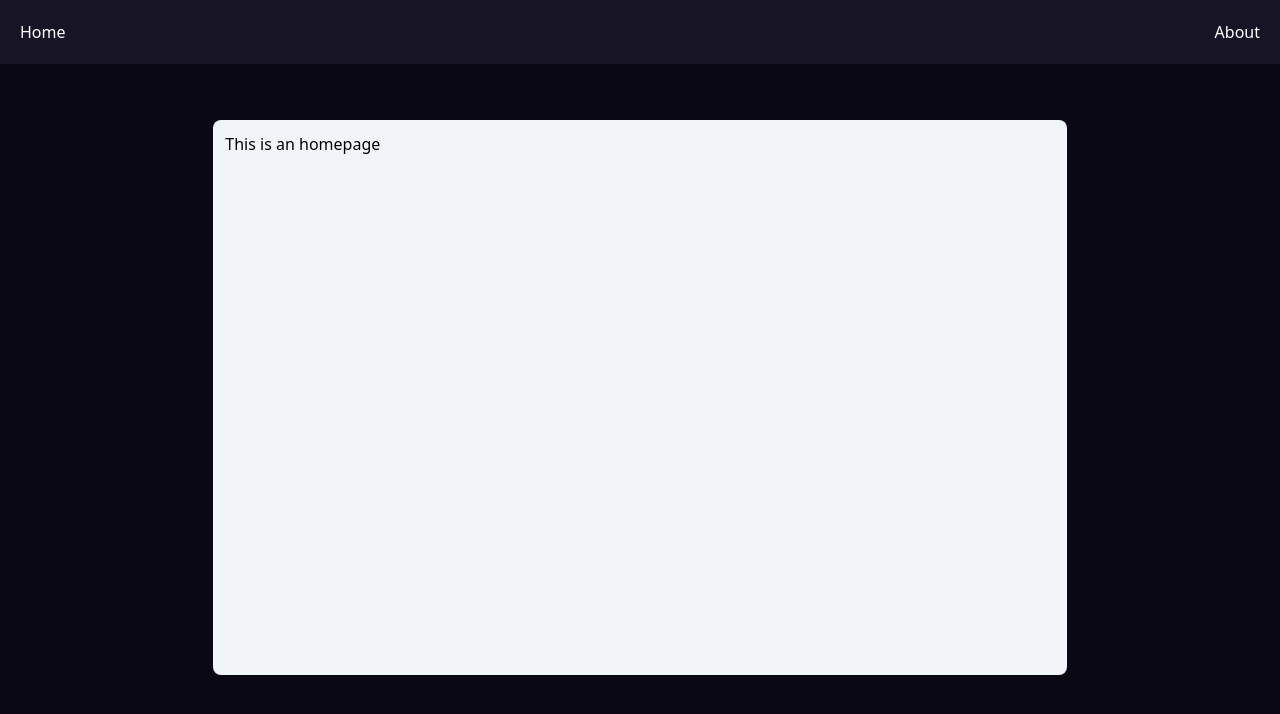
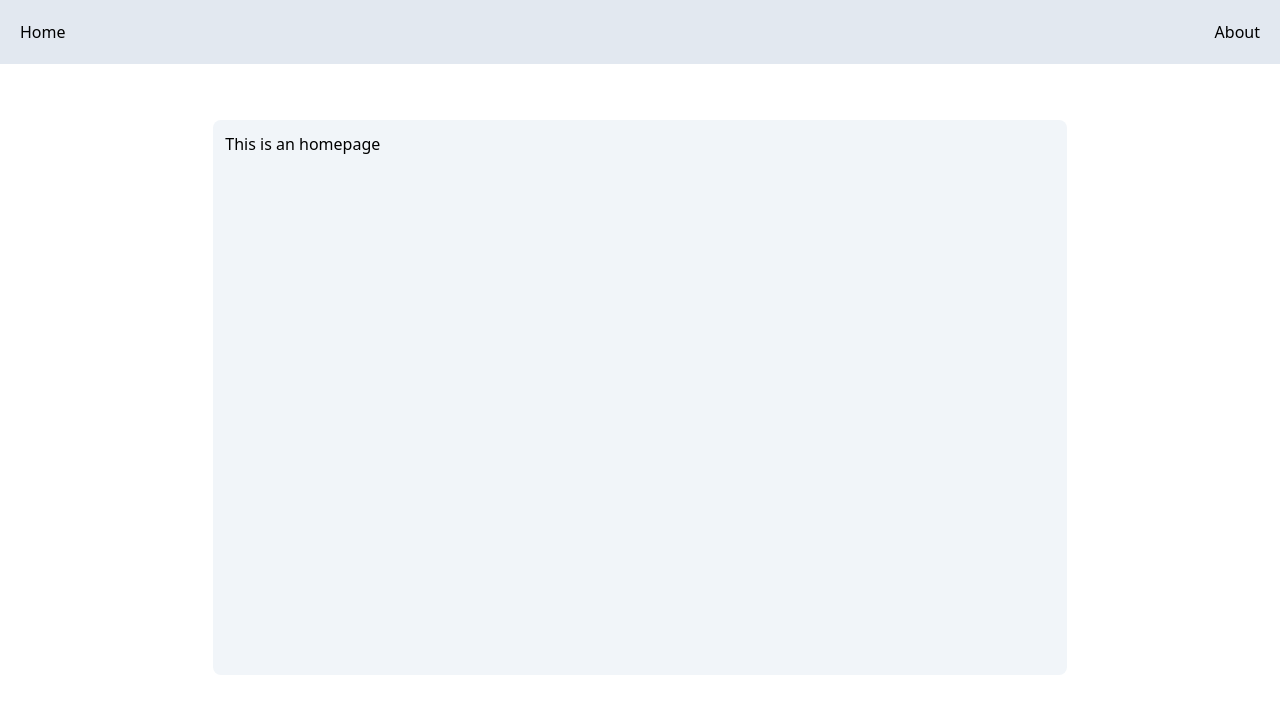
Before and after one commit to Brickbird911/brickbird.se, a Next.js app: page / in a window 1280 px wide. Shown: the top 714 px of the page. Built offline with nearby package versions, Linux system fonts and the light colour scheme.

Commit message:
renamed some stuff

```diff
--- a/components/Nav.tsx
+++ b/components/Topnav.tsx
@@ -1,8 +1,8 @@
 import Link from "next/link";
 
-export default function Nav () {
+export default function topnav () {
 	return (
-		<div className="w-screen flex items-center h-16 text-white bg-[#161425]">
+		<div className="w-screen flex items-center h-16 text-black dark:text-white bg-slate-200 dark:bg-[#161425]">
 			<Link className="ml-5" href="/">Home</Link>
 			<div className="ml-auto order-2 mr-5">
 				<Link href="/about">About</Link>
--- a/pages/about.tsx
+++ b/pages/about.tsx
@@ -1,9 +1,9 @@
-import Nav from '@/components/Nav'
+import Topnav from '@/components/Topnav'
 
 export default function About() {
 	return(
 		<main className="w-screen h-screen bg-white dark:bg-[#080713]">
-			<Nav />
+			<Topnav />
 			<div className='w-screen h-5/6 flex items-center justify-center'>
 				<div className='w-4/6 h-5/6 bg-slate-100 dark:bg-[#1f1d2e] text-black dark:text-white flex rounded-lg'>
 					<div className='m-3'>
--- a/pages/index.tsx
+++ b/pages/index.tsx
@@ -1,11 +1,9 @@
-import Nav from "@/components/Nav";
-import Image from "next/image";
-import Link from "next/link";
+import Topnav from "@/components/Topnav";
 
 export default function Index() {
 	return(
-		<main className="w-screen h-screen bg-[#080713] p-0 m-0">
-			<Nav />
+		<main className="w-screen h-screen bg-white dark:bg-[#080713] p-0 m-0">
+			<Topnav />
 			<div className='w-screen h-5/6 flex items-center justify-center'>
 				<div className='w-4/6 h-5/6 bg-slate-100 dark:bg-[#1f1d2e] text-black dark:text-white flex rounded-lg'>
 					<div className='m-3'>
```
